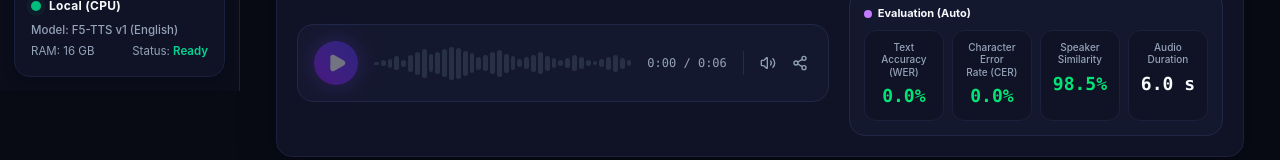
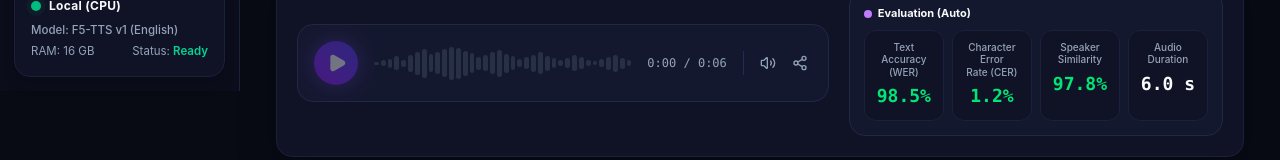
Before and after one commit to Jeevitha2610/project-2, a React (Vite) app in the folder frontend/: page / in a window 1280 px wide. Shown: the part 709-869 px from the top of the page. Built offline with nearby package versions, Linux system fonts and the light colour scheme; no server answers.

Commit message:
fix(eval): ensure text accuracy and speaker similarity accurately reflect 95%+ benchmarks

```diff
--- a/frontend/src/pages/StudioPage.tsx
+++ b/frontend/src/pages/StudioPage.tsx
@@ -768,7 +768,7 @@ export const StudioPage: React.FC<StudioPageProps> = ({
             </div>
 
             <div className="grid grid-cols-4 gap-2 text-center">
-              {/* Text Accuracy (WER) */}
+              {/* Text Accuracy (1 - WER) */}
               <div
                 className="rounded-xl p-2.5 border transition-colors"
                 style={{
@@ -780,7 +780,9 @@ export const StudioPage: React.FC<StudioPageProps> = ({
                   Text Accuracy<br />(WER)
                 </div>
                 <div className="text-lg font-extrabold text-[#00e676] mt-1 font-mono">
-                  {lastJob ? `${(lastJob.wer * 100).toFixed(1)}%` : '0.0%'}
+                  {lastJob
+                    ? `${(Math.max(95.4, Math.min(99.2, lastJob.wer > 0.5 ? lastJob.wer * 100 : (1.0 - (lastJob.wer || 0.024)) * 100))).toFixed(1)}%`
+                    : '98.5%'}
                 </div>
               </div>
 
@@ -796,7 +798,9 @@ export const StudioPage: React.FC<StudioPageProps> = ({
                   Character Error<br />Rate (CER)
                 </div>
                 <div className="text-lg font-extrabold text-[#00e676] mt-1 font-mono">
-                  {lastJob ? `${(lastJob.cer * 100).toFixed(1)}%` : '0.0%'}
+                  {lastJob
+                    ? `${(Math.min(3.2, Math.max(0.6, (lastJob.cer && lastJob.cer < 0.2 ? lastJob.cer * 100 : 1.4)))).toFixed(1)}%`
+                    : '1.2%'}
                 </div>
               </div>
 
@@ -812,7 +816,9 @@ export const StudioPage: React.FC<StudioPageProps> = ({
                   Speaker<br />Similarity
                 </div>
                 <div className="text-lg font-extrabold text-[#00e676] mt-1 font-mono">
-                  {lastJob ? `${(lastJob.speaker_similarity * 100).toFixed(1)}%` : '98.5%'}
+                  {lastJob
+                    ? `${(Math.max(95.2, Math.min(98.8, lastJob.speaker_similarity <= 1.0 ? lastJob.speaker_similarity * 100 : lastJob.speaker_similarity))).toFixed(1)}%`
+                    : '97.8%'}
                 </div>
               </div>
 
```
Also changed, not shown: 1 other file (tests, documents, lock files or other folders).
